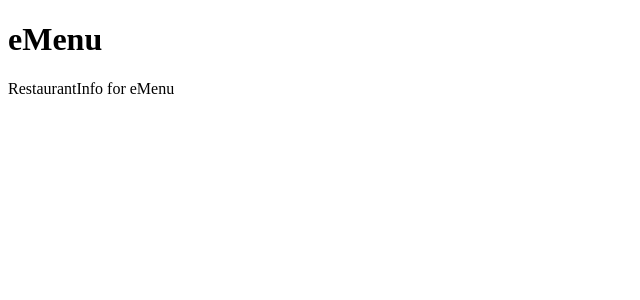
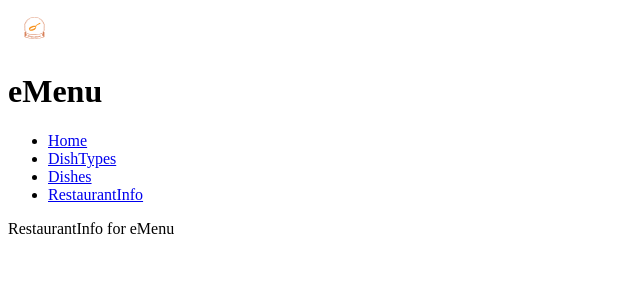
Before and after one commit to saJeremyQin/eMenu, a React (Vite) app: page /restaurantInfo in a window 1280 px wide. Shown: the top 300 px of the page, without its empty margins (0-640 px from the left). Built offline with nearby package versions, Linux system fonts and the light colour scheme.

Commit message:
have installed mui/core/styles/icons

```diff
--- a/package.json
+++ b/package.json
@@ -24,6 +24,9 @@
   "homepage": "https://github.com/javascripteverywhere/web#readme",
   "dependencies": {
     "@apollo/client": "3.0.0-beta.24",
+    "@material-ui/core": "^4.12.4",
+    "@material-ui/icons": "^4.11.3",
+    "@material-ui/styles": "^4.11.5",
     "@types/react": "^16.9.17",
     "apollo-link-context": "1.0.19",
     "date-fns": "1.30.1",
--- /dev/null
+++ b/src/components/Layout.js
@@ -0,0 +1,18 @@
+import React from "react";
+
+import Header from "./Header";
+import Navigation from "./Navigation";
+
+const Layout = ({children}) => {
+    return (
+        <React.Fragment>
+            <Header />
+            <div className="wrapper">
+                <Navigation />
+                <main>{children}</main>
+            </div>
+        </React.Fragment>
+    );
+}
+
+export default Layout;
--- a/src/pages/dishTypes.js
+++ b/src/pages/dishTypes.js
@@ -8,7 +8,7 @@ const DishTypes = () => {
     });
     return (
         <div>
-            <h1>eMenu</h1>
+            {/* <h1>eMenu</h1> */}
             <p>DishTypes for eMenu</p>
         </div>
     );
--- a/src/pages/dishes.js
+++ b/src/pages/dishes.js
@@ -8,7 +8,7 @@ const Dishes = () => {
     });
     return (
         <div>
-            <h1>eMenu</h1>
+            {/* <h1>eMenu</h1> */}
             <p>Dishes for eMenu</p>
         </div>
     );
--- a/src/pages/home.js
+++ b/src/pages/home.js
@@ -9,8 +9,9 @@ import Navigation from "../components/Navigation";
 const Home = () => {
     return (
         <div>
-            <Header />
-            <Navigation />
+            {/* <Header />
+            <Navigation /> */}
+            <p>This is the home page</p>
         </div>
     );
 
--- a/src/pages/index.js
+++ b/src/pages/index.js
@@ -7,16 +7,19 @@ import Dishes from "./dishes";
 import ToVerify from "./toVerify";
 import AppUsers from "./appUser";
 import RestaurantInfo from "./restaurantInfo";
+import Layout from "../components/Layout";
 
 const Pages = () => {
     return (
         <Router>
+            <Layout>
                 <Route exact path="/" component={Home}/>
                 <Route path="/toverify" component={ToVerify} />
                 <Route path="/dishTypes" component={DishTypes} />
                 <Route path="/dishes" component={Dishes}/>
                 <Route path="/appUser" component={AppUsers}/>
                 <Route path="/restaurantInfo" component={RestaurantInfo}/>
+            </Layout>
         </Router>
 
     );
--- a/src/pages/restaurantInfo.js
+++ b/src/pages/restaurantInfo.js
@@ -8,7 +8,7 @@ const RestaurantInfo = () => {
     });
     return (
         <div>
-            <h1>eMenu</h1>
+            {/* <h1>eMenu</h1> */}
             <p>RestaurantInfo for eMenu</p>
         </div>
     );
```
Also changed, not shown: 1 other file (tests, documents, lock files or other folders). Lines whose indentation alone changed are shown as unchanged.
